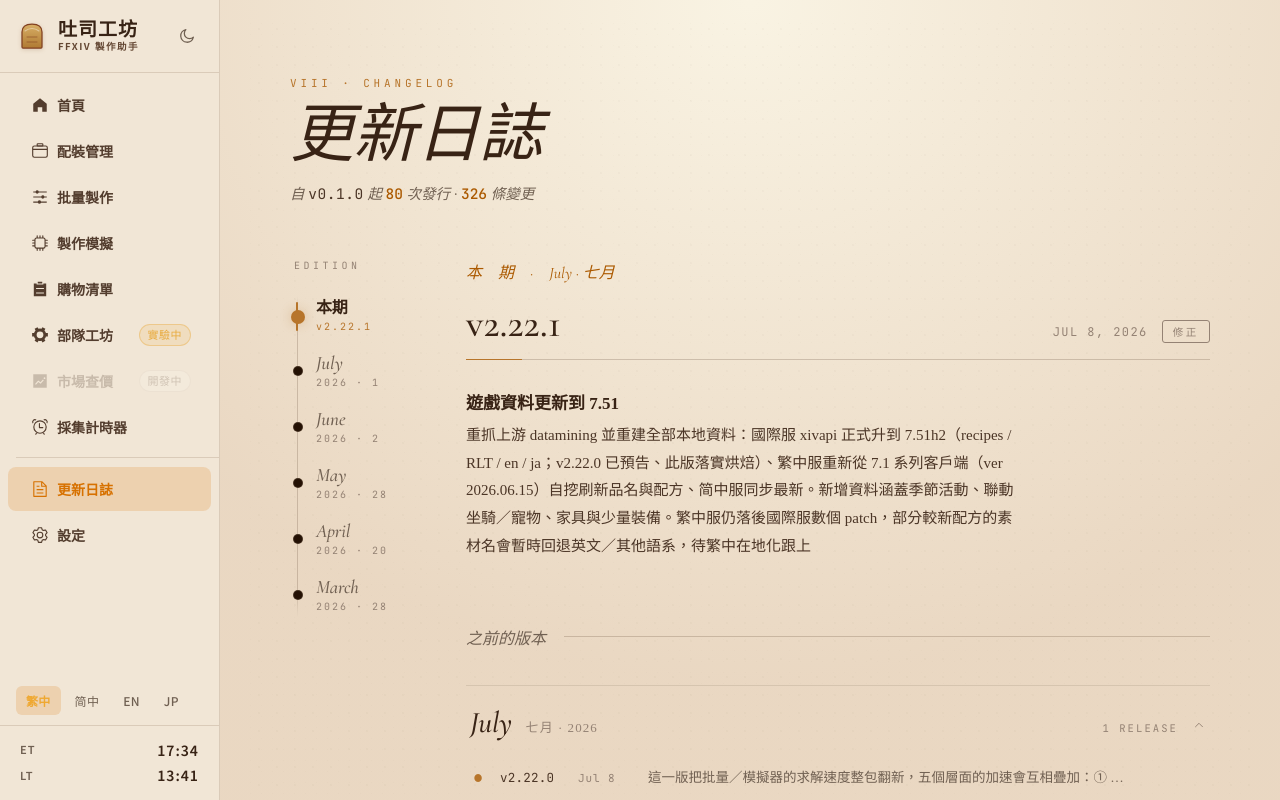
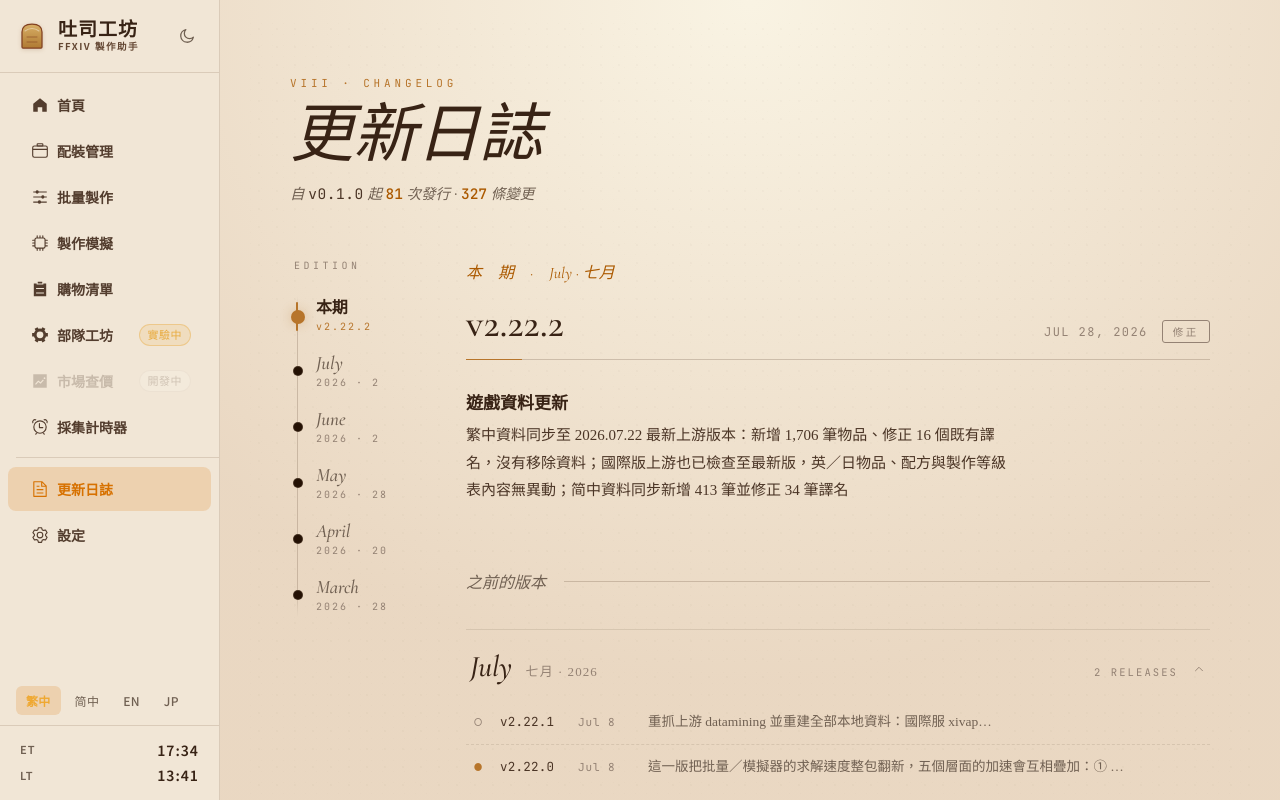
Before and after one commit to andycom12000/ff14-craft-helper, a Vue app: page /#/changelog in a window 1280 px wide. Built offline with nearby package versions, Linux system fonts and the light colour scheme.

Commit message:
docs(changelog): v2.22.2 (#178)

```diff
--- a/src/views/ChangelogView.vue
+++ b/src/views/ChangelogView.vue
@@ -17,6 +17,13 @@ interface Highlight {
 }
 
 const changelog: Entry[] = [
+  {
+    version: "v2.22.2",
+    date: "2026-07-28",
+    highlights: [
+      "【遊戲資料更新】繁中資料同步至 2026.07.22 最新上游版本：新增 1,706 筆物品、修正 16 個既有譯名，沒有移除資料；國際版上游也已檢查至最新版，英／日物品、配方與製作等級表內容無異動；简中資料同步新增 413 筆並修正 34 筆譯名",
+    ],
+  },
   {
     version: "v2.22.1",
     date: "2026-07-08",
```
